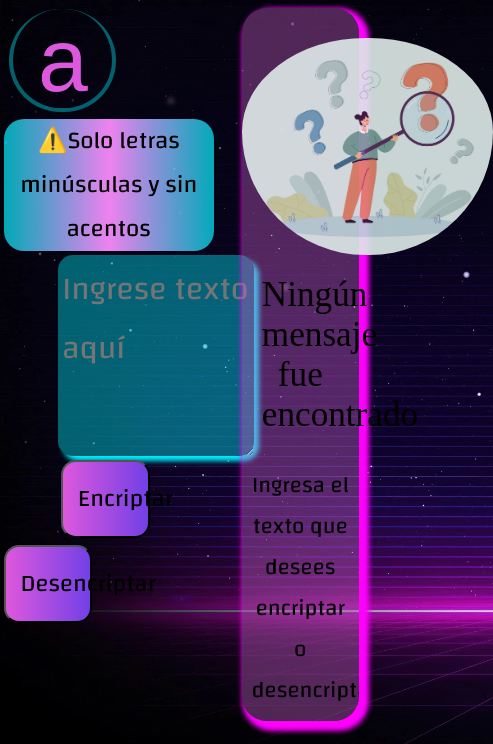
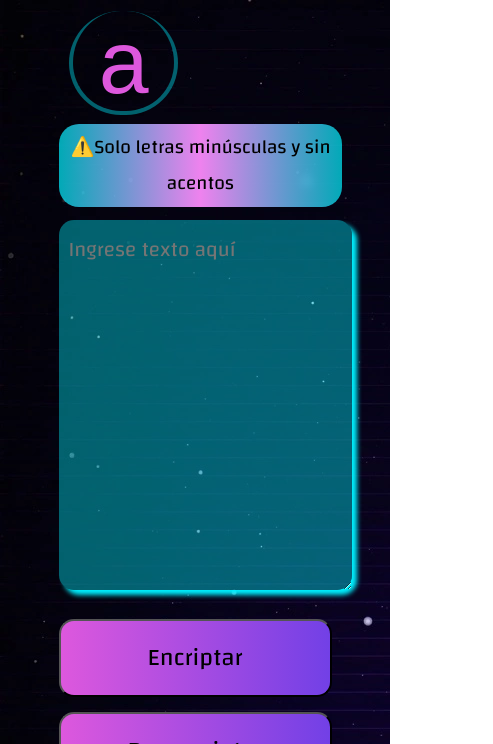
Before and after one commit to melissagl123/encriptador, a plain HTML site: page index.html in a window 390 px wide. Shown: the top 744 px of the page, 493 px wide, since content can reach past the window. Drawn offline with Linux system fonts and the light colour scheme; a web font is replaced by a local one.

Commit message:
Haciendo el sitio responsivo

```diff
--- a/styles/style.css
+++ b/styles/style.css
@@ -19,17 +19,14 @@
 
 body {
     background: url(/img/background.webp);
-    background-size: cover;
     box-sizing: border-box;
 }
 
 .container {
     display: flex;
-
 }
 
 #div1 {
-    gap: 20px;
     width: 60%;
 }
 
@@ -63,6 +60,8 @@ label {
     margin: 1.5%;
     margin-top: 0;
     border-radius: 20px;
+    margin-left: 2.3rem;
+
 }
 
 #entradaTexto {
@@ -80,9 +79,10 @@ label {
 }
 
 button {
+
     display: inline;
-    margin: 1.5%;
-    width: 38%;
+    margin-top: 15px;
+    width: 42%;
     padding: 15px;
     font-family: "Changa", sans-serif;
     font-size: 150%;
@@ -92,16 +92,17 @@ button {
 }
 
 #encriptar {
-    margin-left: 3.8rem;
+    margin-left: 3.2rem;
+    margin-right: 1rem;
 }
 
 #div2 {
     background-color: var(--morado);
     margin: 2%;
+    border: 5px solid #FF00FF;
     border-radius: 25px;
-    width: 30%;
-    box-shadow: 5px 5px 5px 5px #FF00FF;
-
+    width: 43%;
+    overflow: auto;
 }
 
 #imagen {
@@ -139,7 +140,7 @@ button {
 footer {
     display: flex;
     align-items: center;
-    margin-left: 230px;
+    justify-content: center;
     font-weight: 900;
     font-size: 25px;
     color: rgb(255, 255, 255);
@@ -161,3 +162,96 @@ button:hover {
     box-shadow: 2px 2px #FF00FF;
 
 }
+
+@media (max-width:807px) {
+
+    .container {
+        flex-direction: column;
+        align-items: center;
+    }
+
+    #precaucion {
+        padding: 2%;
+        margin-left: 0;
+        margin-bottom: 10px;
+        width: 100%;
+
+    }
+
+    #entradaTexto {
+        margin: 5% 0%;
+        width: 100%;
+        padding: 10px;
+        height: 350px;
+    }
+
+    #encriptar {
+        margin-left: 1.1rem;
+        margin-right: 0.9rem;
+    }
+
+    #div2 {
+        margin-left: 2.5rem;
+        width: 70%;
+        margin-top: 5%;
+        max-height: 300px;
+        overflow: auto;
+    }
+
+    #div1 {
+        width: 70%;
+    }
+
+    button {
+        width: 46%;
+    }
+
+    footer {
+        width: 100%;
+    }
+
+    #imagen {
+        display: none;
+    }
+
+    #noEncontrado {
+        font-size: 28px;
+    }
+
+    #info {
+        font-size: 20px;
+    }
+
+    #copiarMensaje {
+        margin: 3%;
+        width: 94%;
+    }
+
+}
+
+@media (max-width:644px) {
+
+    #precaucion {
+        font-size: 1.2rem;
+    }
+
+    #entradaTexto {
+        font-size: 1.3rem;
+    }
+
+    #encriptar {
+        margin-left: 0;
+    }
+
+    button {
+        width: 100%;
+    }
+
+    #div2 {
+        max-height: 590px;
+    }
+
+    footer {
+        font-size: 1.5rem;
+    }
+}
```
